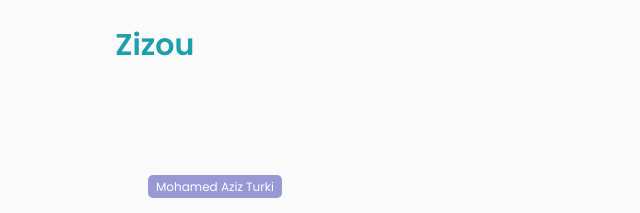
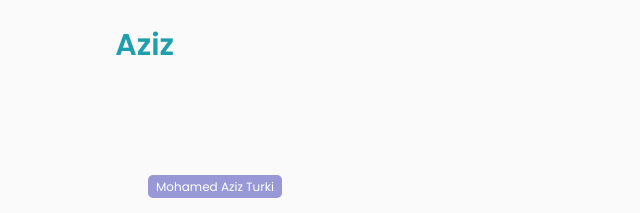
Before and after one commit to AzizTurki21/Portfolio, a plain HTML site: page index.html in a window 1280 px wide. Shown: the top 213 px of the page, 0-640 px from the left. Drawn offline with nearby package versions, Linux system fonts and the light colour scheme.

Commit message:
Update index.html

```diff
--- a/index.html
+++ b/index.html
@@ -20,7 +20,7 @@
     <!-- --------------- HEADER --------------- -->
       <nav id="header">
         <div class="nav-logo">
-            <p class="nav-name">Zizou</p>
+            <p class="nav-name">Aziz</p>
         </div>
         <div class="nav-menu" id="myNavMenu">
             <ul class="nav_menu_list">
```
